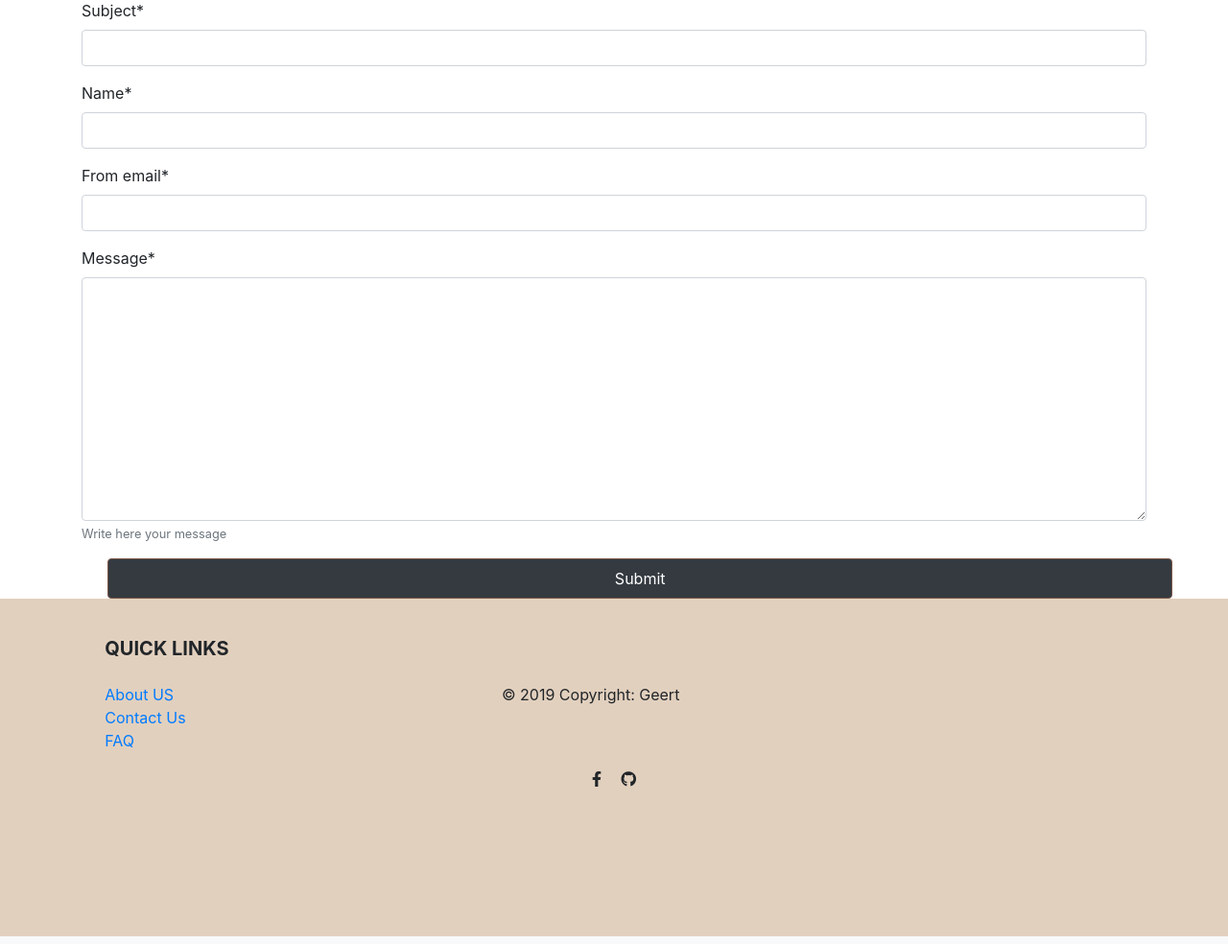
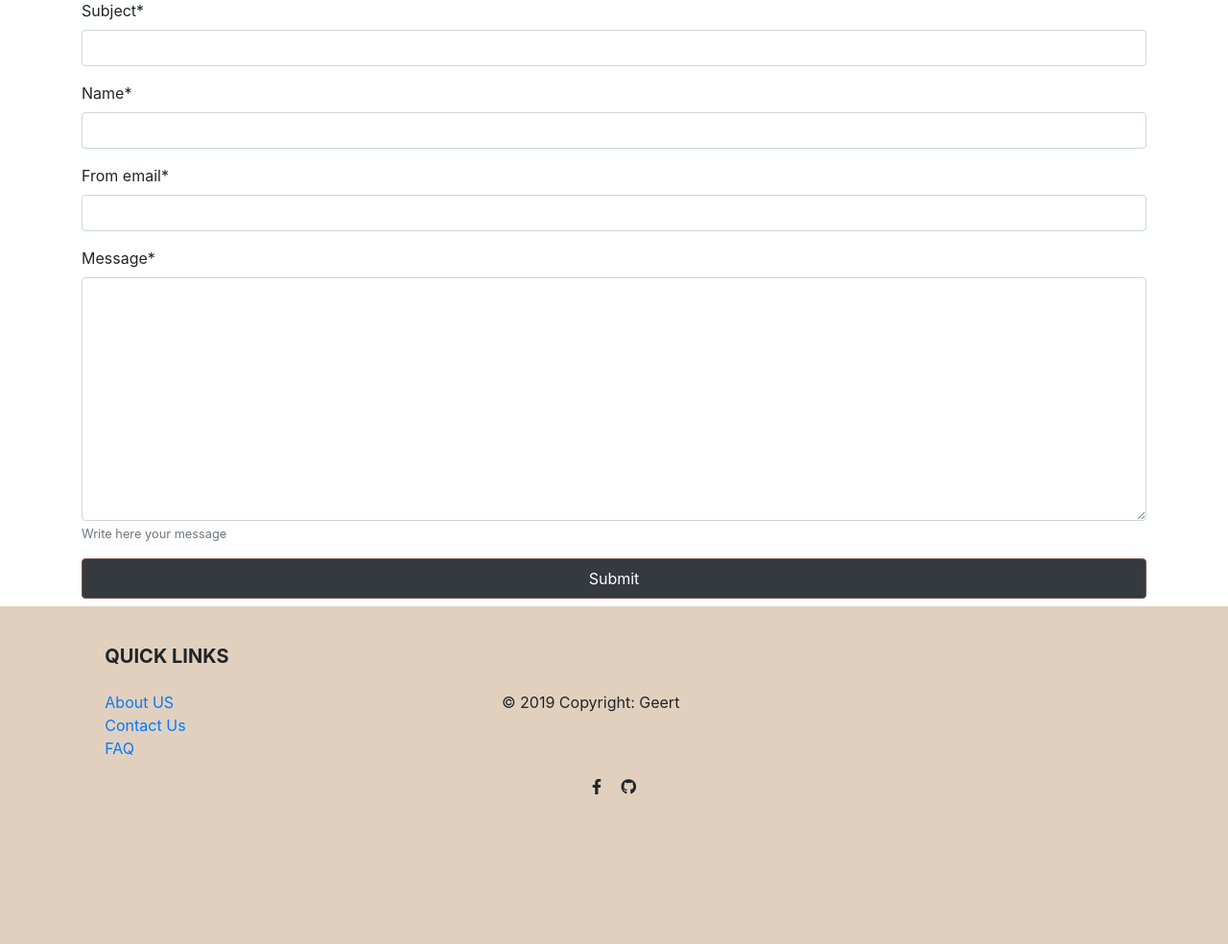
Before and after one commit to codingwithgeert/fossil-website, a Django app: page /pages/contact/ in a window 1280 px wide. Shown: the part 171-1155 px from the top of the page at 96% size. Run offline with Django 3.2, Linux system fonts and the light colour scheme; data that the repository does not hold is empty; some libraries are stand-ins or nearby versions.

Commit message:
btn-contactform css added

```diff
--- a/static/css/custom.css
+++ b/static/css/custom.css
@@ -33,6 +33,11 @@ body {
 .btn-warning {
     border-color: #795548;
     margin-left: 1.7rem;
+}
+
+.btn-contactform{
+    margin-left:0rem;
+    margin-bottom:0.5rem;
 }
 
 .card-shop {
```
